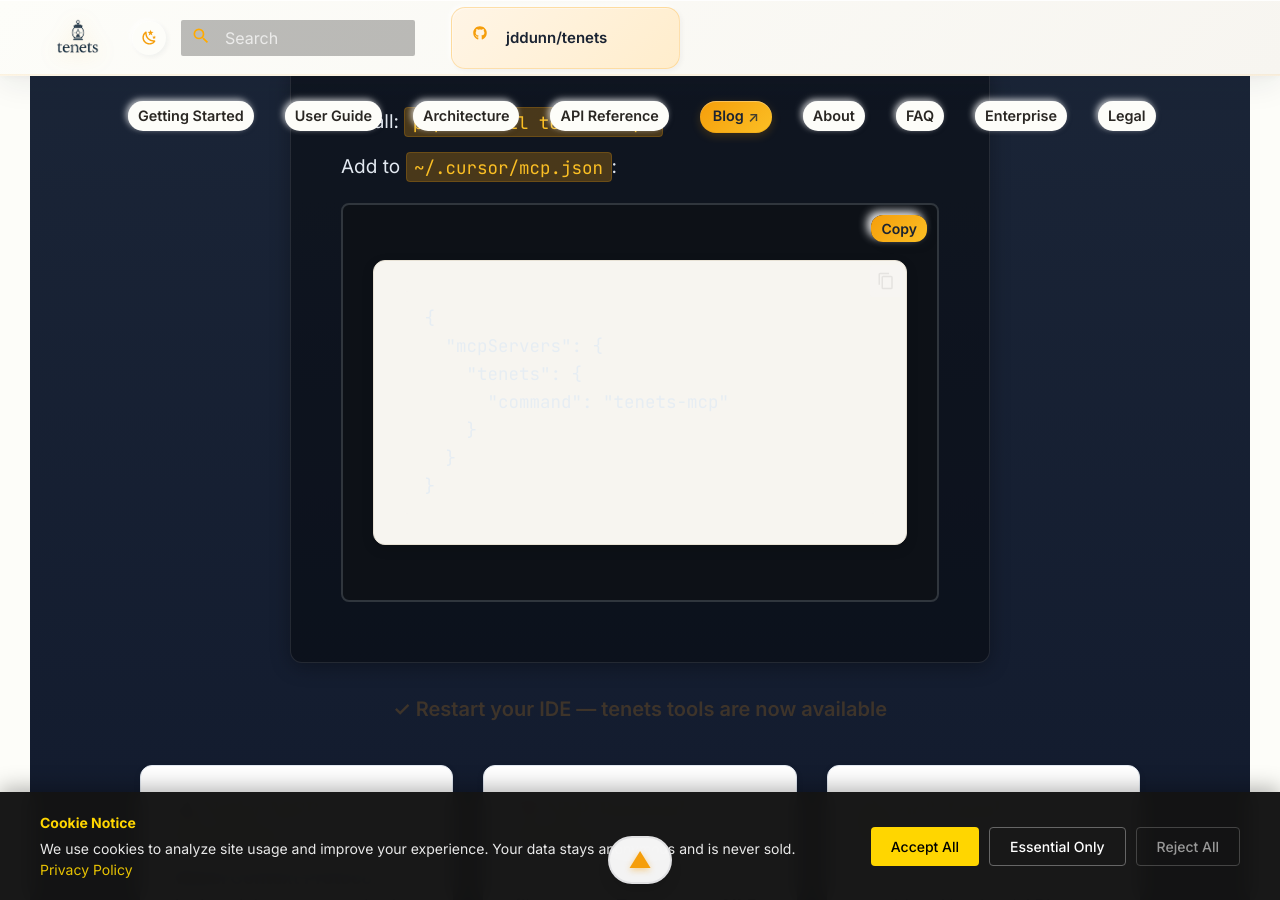
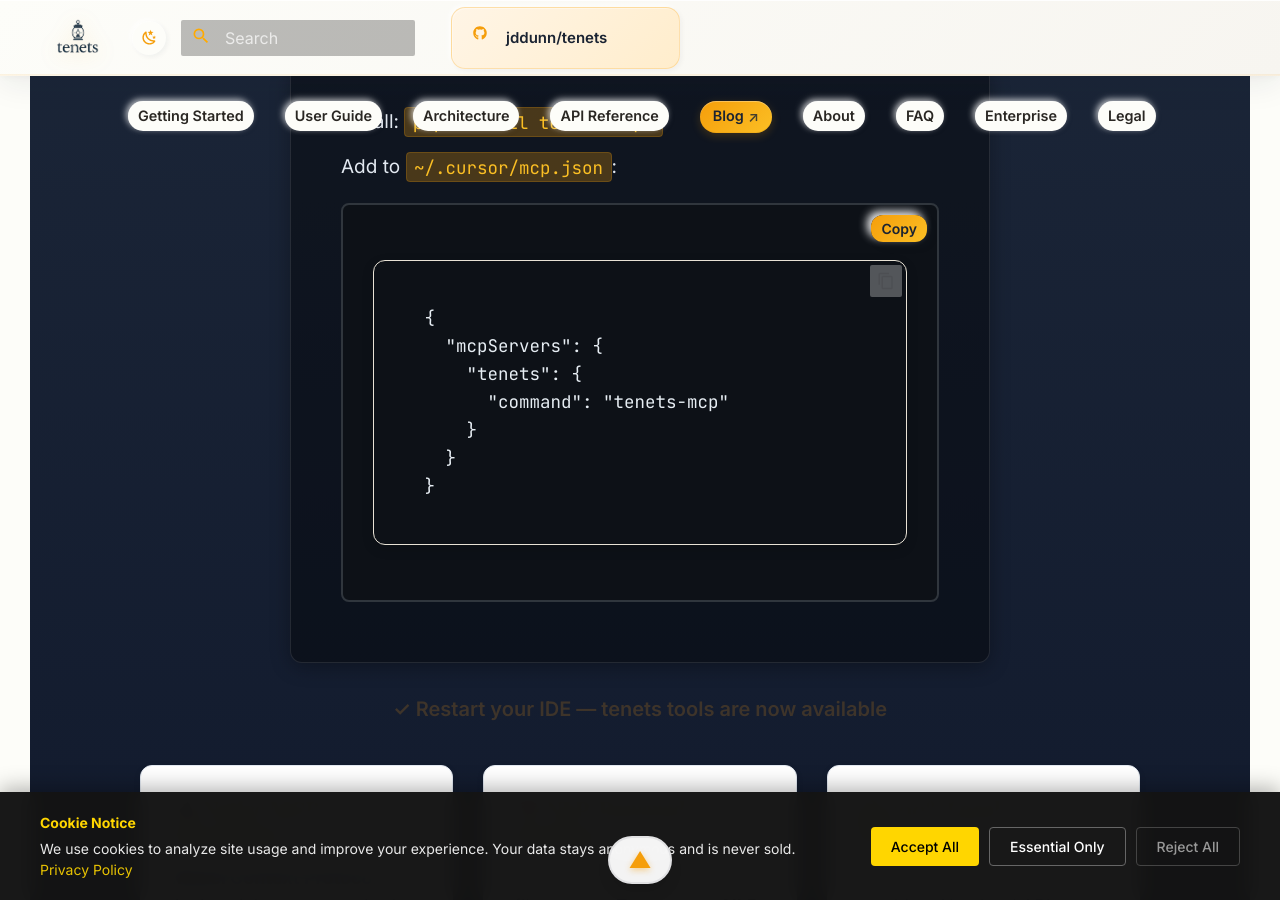
Before and after one commit to jddunn/tenets, an MkDocs documentation site: the page built from docs/index.md, in a window 1280 px wide and 900 px high, scrolled down 1355 px. Built offline with MkDocs 1.6.1 and Material for MkDocs 9.7.7, drawn with Linux system fonts in a browser that asks for light colours; comment, search, counter and statistics services are not loaded.

Commit message:
style: force light text in MCP config section for light mode

```diff
--- a/docs/styles/victorian.css
+++ b/docs/styles/victorian.css
@@ -1350,8 +1350,14 @@
 }
 
 [data-md-color-scheme="default"] .step-text code {
-  background: rgba(245, 158, 11, 0.25);
-  color: #fbbf24;
+  background: rgba(245, 158, 11, 0.25) !important;
+  color: #fbbf24 !important;
+}
+
+/* Force step-text code visibility in light mode */
+[data-md-color-scheme="default"] .mcp-config-section .step-text code {
+  background: rgba(245, 158, 11, 0.25) !important;
+  color: #fbbf24 !important;
 }
 
 .config-code {
@@ -1379,10 +1385,33 @@
   color: #e6edf3 !important;
   white-space: pre;
   line-height: 1.6;
+  background: transparent !important;
 }
 
 [data-md-color-scheme="default"] .config-code code {
   color: #e6edf3 !important;
+  background: transparent !important;
+}
+
+/* Force light text in mcp-config-section for ALL code elements */
+.mcp-config-section code,
+.mcp-config-section pre,
+.mcp-config-section pre code,
+.mcp-config-section .config-code code,
+.mcp-config-section .highlight code,
+.mcp-config-section .highlight pre {
+  color: #e6edf3 !important;
+  background: transparent !important;
+}
+
+[data-md-color-scheme="default"] .mcp-config-section code,
+[data-md-color-scheme="default"] .mcp-config-section pre,
+[data-md-color-scheme="default"] .mcp-config-section pre code,
+[data-md-color-scheme="default"] .mcp-config-section .config-code code,
+[data-md-color-scheme="default"] .mcp-config-section .highlight code,
+[data-md-color-scheme="default"] .mcp-config-section .highlight pre {
+  color: #e6edf3 !important;
+  background: transparent !important;
 }
 
 .config-code .copy-btn {
```
